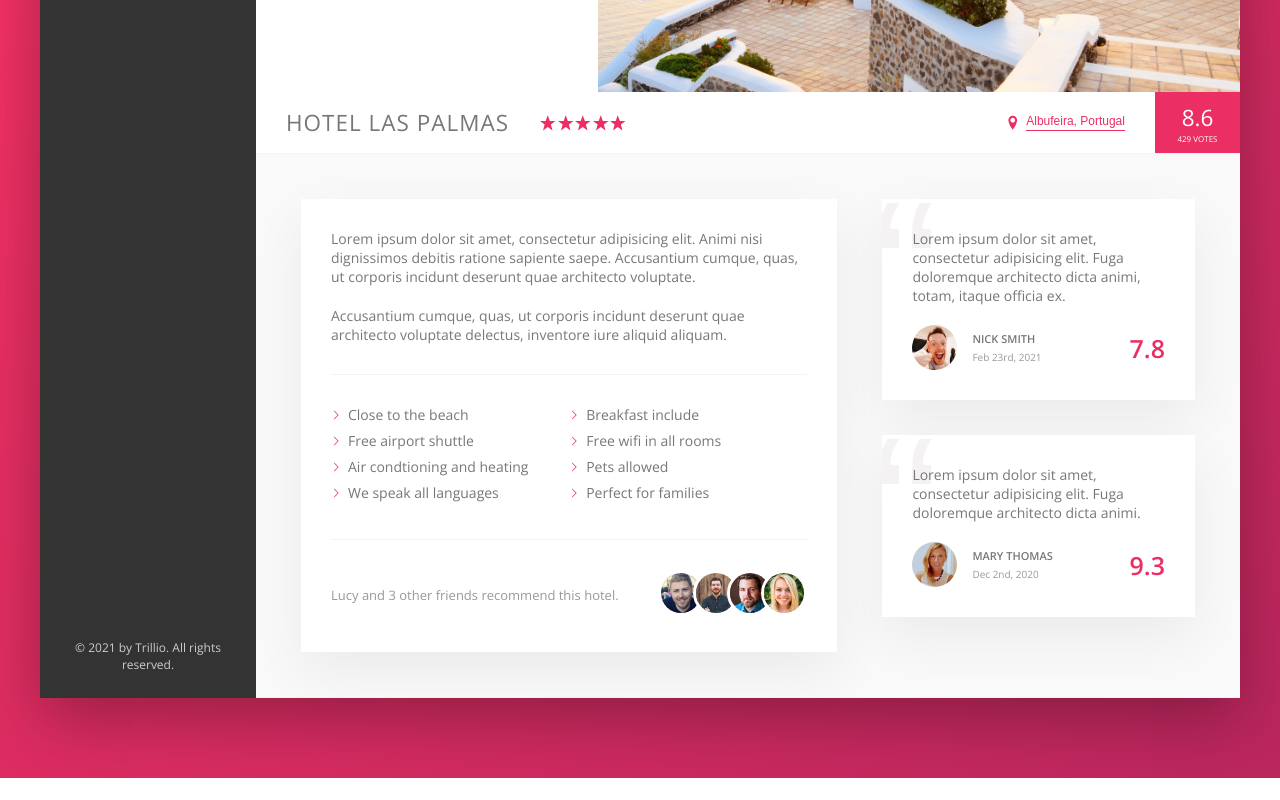
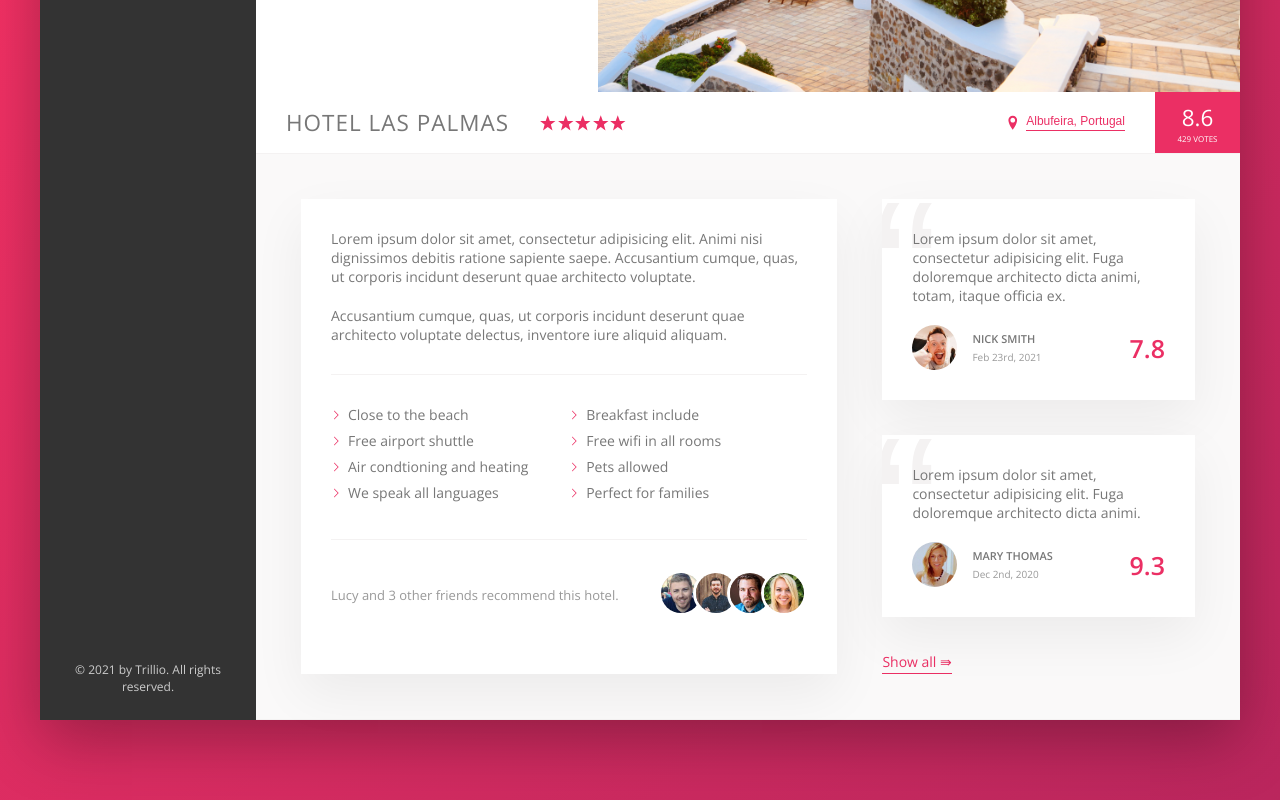
Before and after one commit to AnshumanMahato/Trillo-cssTutorialProject2, a website: page index.html in a window 1280 px wide. Shown: the part 443-1243 px from the top of the page. Before the commit the page ends 1221 px from the top, so only its background shows below. Drawn offline with nearby package versions, Linux system fonts and the light colour scheme.

Commit message:
user review show btn init

```diff
--- a/index.html
+++ b/index.html
@@ -202,6 +202,10 @@
                                     <div class="review__rating">9.3</div>
                                 </figcaption>
                             </figure>
+
+                            <buttton class="btn-inline">
+                                Show all <span>&rAarr;</span>
+                            </buttton>
                         </div>
                     </div>
                 </main>
```
